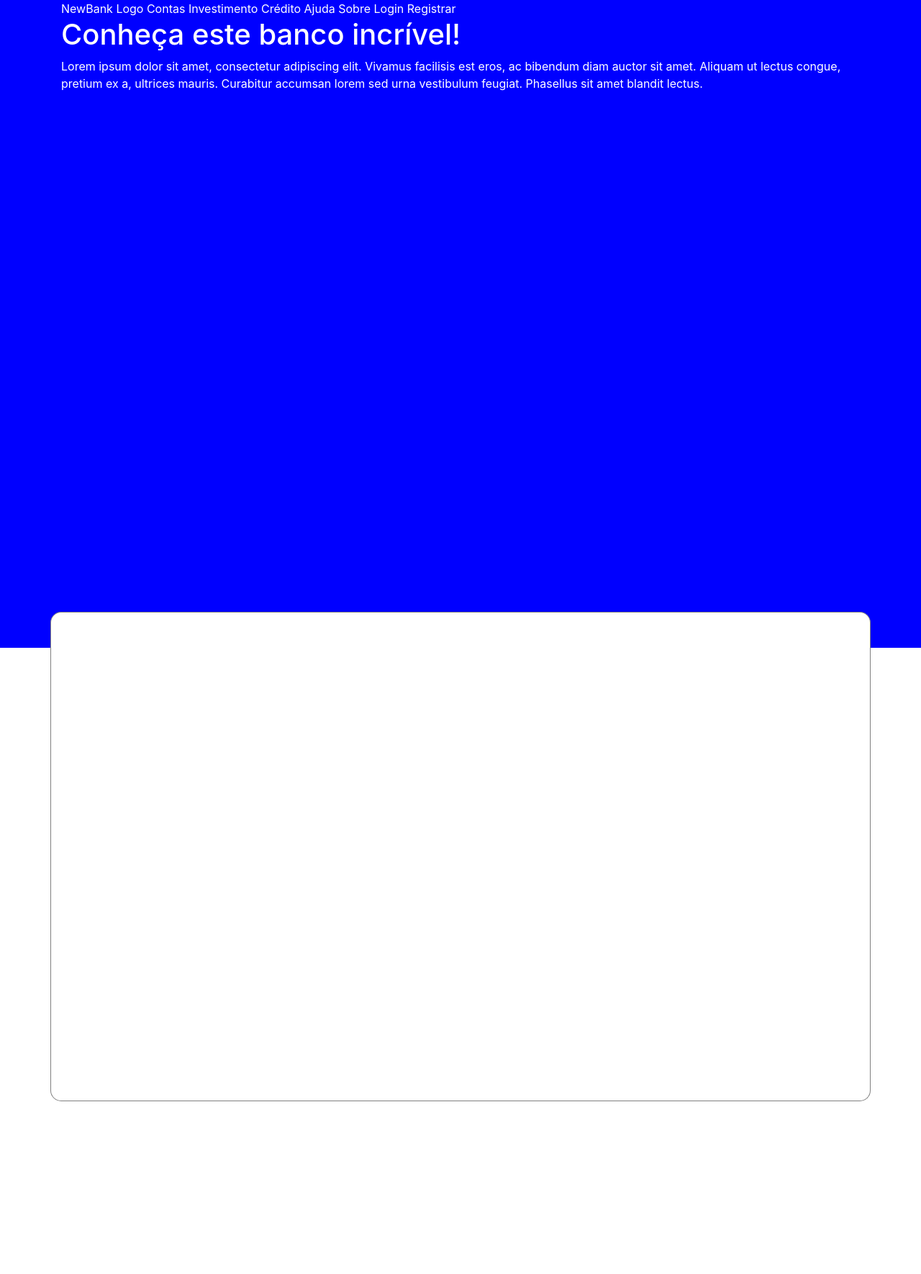
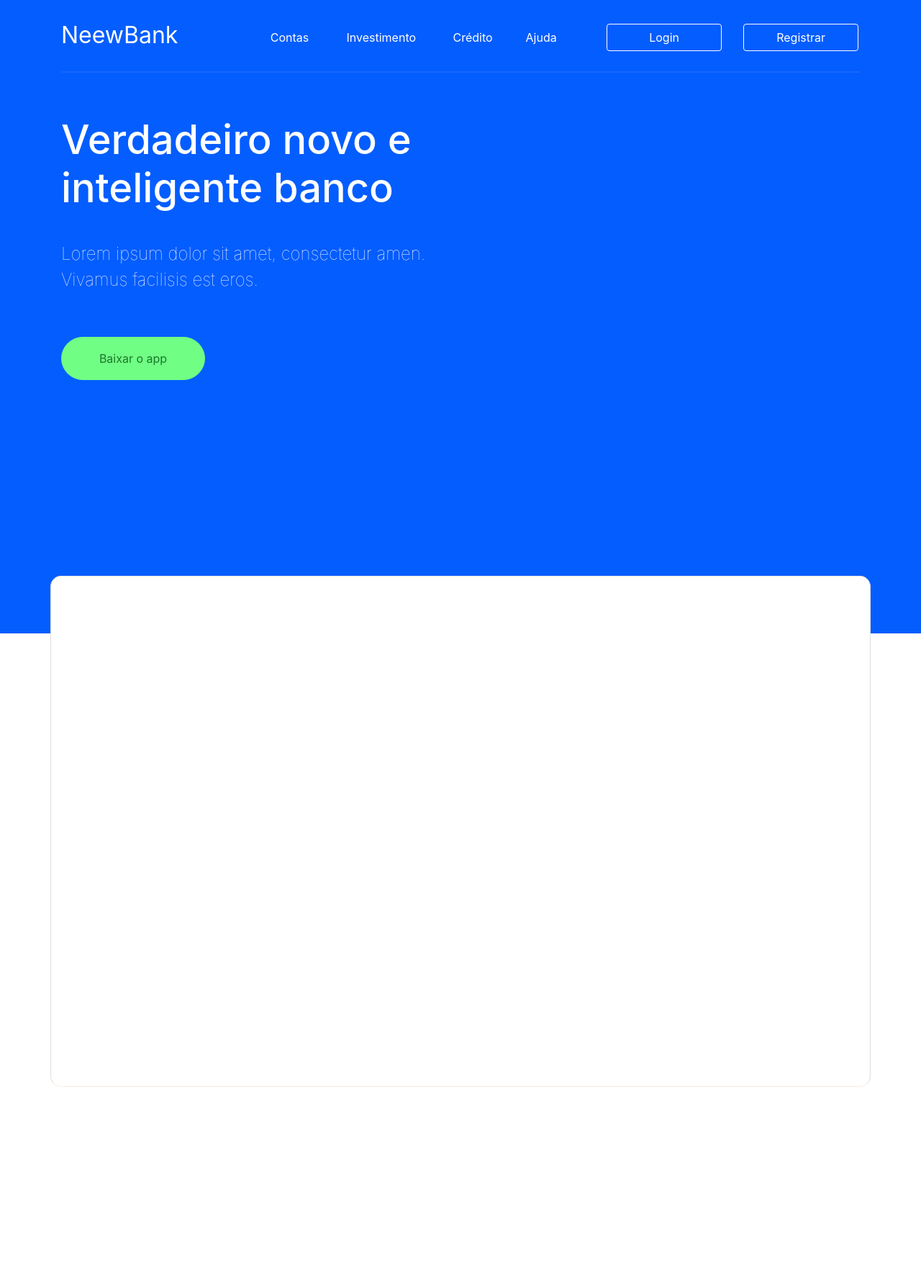
Before and after one commit to marchandrs/portfolio-banco, a PHP site: page / in a window 1280 px wide. Shown: the top 1770 px of the page at 72% size. Run offline with PHP 8.4, Linux system fonts and the light colour scheme.

Commit message:
partial designed index

```diff
--- a/css/main.css
+++ b/css/main.css
@@ -1,15 +1,41 @@
 .top-section {
 	min-height: 800px;
-	background-color: blue;
+	background-color: #045dff;
 	color: white;
 }
 
+header {
+	min-height: 85px;
+	padding-top: 15px;
+}
+
+nav {
+	/*text-align: center;*/
+	display: flex;
+	align-items: center;
+}
+
+.site-logo {
+	font-size: 32px;
+	margin-top: 10px;
+}
+
 .destaque-section {
+	margin-top: 60px;
+}
 
+.destaque-section h1 {
+	font-size: 56px;
+}
+
+.destaque-section p {
+	margin-top: 40px;
+	font-size: 24px;
+	font-weight: lighter;
 }
 
 .indicators-section {
-	min-height: 600px;
+	min-height: 230px;
 }
 
 .featured-section {
@@ -22,26 +48,26 @@
 }
 
 .mid-sec-top {
-	background-color: blue;
-	min-height: 80px;
-	padding-top: 50px;
+	background-color: #045dff;
+	/*min-height: 80px;
+	padding-top: 50px;*/
 }
 
 .big-card {
 	background-color: white;
-	border-left: 1px solid gray;
-	border-right: 1px solid gray;
+	border-left: 1px solid #dfdfdf;
+	border-right: 1px solid #dfdfdf;
 }
 
 .card-top {
-	min-height: 50px;
-	border-top: 1px solid gray;
+	min-height: 80px;
+	border-top: 1px solid #fceadc;
 	border-radius: 15px 15px 0 0;
 }
 
 .card-bottom {
 	min-height: 30px;
-	border-bottom: 1px solid gray;
+	border-bottom: 1px solid #fceadc;
 	border-radius: 0 0 15px 15px;
 }
 
@@ -49,3 +75,56 @@
 	min-height: 300px;
 	background-color: black;
 }
+
+.btn-header {
+	color: white;
+	border: 1px solid white;
+}
+
+.menu {
+	text-align: center;
+}
+
+.header-divider {
+	border-bottom: 2px solid #1767fe;
+	margin-top: 10px;
+	margin-right: 0px;
+	margin-left: 0px;
+}
+
+.btn-destaque-download {
+	margin-top: 45px;
+	min-height: 60px;
+	min-width: 200px;
+	border-radius: 30px;
+	background-color: #70fe84;
+	border-color: #70fe84;
+	color: #1c762c;
+	font-size: 16px;
+}
+
+.btn-destaque-download:hover,  .btn-destaque-download:focus{
+	background-color: #5ff077;
+	border-color: #5ff077;
+	color: #1c762c;
+}
+
+.btn-destaque-download:active {
+	background-color: #4ee169;
+	border-color: #4ee169;
+}
+
+@media only screen and (min-width: 768px) {
+	.menu {
+		margin-top: 15px;
+	}
+
+	.my-col-md-1dot5 {
+		flex: 0 0 14%;
+		max-width: 14%;
+	}
+
+	.my-offset-md-2dot5-percent {
+		margin-left: 2.5%;
+	}
+}
--- a/index.html
+++ b/index.html
@@ -8,29 +8,54 @@
     <!-- Bootstrap CSS -->
     <link rel="stylesheet" href="https://stackpath.bootstrapcdn.com/bootstrap/4.1.3/css/bootstrap.min.css" integrity="sha384-MCw98/SFnGE8fJT3GXwEOngsV7Zt27NXFoaoApmYm81iuXoPkFOJwJ8ERdknLPMO" crossorigin="anonymous">
 
-	<link rel="stylesheet" type="text/css" href="css/main.css">
+	  <link rel="stylesheet" type="text/css" href="css/main.css">
 
-    <title>NewBank</title>
+    <title>NeewBank</title>
   </head>
   <body>
 	<section class="container-fluid top-section">
 		<header>
 			<div class="container">
-				<span>NewBank Logo</span>
-				<span>Contas</span>
-				<span>Investimento</span>
-				<span>Crédito</span>
-				<span>Ajuda</span>
-				<span>Sobre</span>
-				<span>Login</span>
-				<span>Registrar</span>
+        <nav class="row">
+          <div class="col-12 col-md-3">
+            <p class="site-logo text-center text-md-left">NeewBank</p>
+          </div>
+          <div class="col-12 col-md-1">
+            <p class="menu">Contas</p>
+          </div>
+          <div class="col-12 col-md-2 my-col-md-1dot5">
+            <p class="menu">Investimento</p>
+          </div>
+          <div class="col-12 col-md-1">
+            <p class="menu">Crédito</p>
+          </div>
+          <div class="col-12 col-md-1">
+            <p class="menu">Ajuda</p>
+          </div>
+          <div class="col-12 col-md-2 my-offset-md-2dot5-percent">
+            <button type="button" class="btn btn-outline-primary btn-block btn-header">Login</button>
+          </div>
+          <div class="col-12 col-md-2">
+            <button type="button" class="btn btn-outline-primary btn-block btn-header">Registrar</button>
+          </div>
+        </nav>
+        <div class="row header-divider"></div>
 			</div>
 		</header>
 
 		<section class="container-fluid destaque-section">
 			<div class="container">
-				<h1>Conheça este banco incrível!</h1>
-				<p>Lorem ipsum dolor sit amet, consectetur adipiscing elit. Vivamus facilisis est eros, ac bibendum diam auctor sit amet. Aliquam ut lectus congue, pretium ex a, ultrices mauris. Curabitur accumsan lorem sed urna vestibulum feugiat. Phasellus sit amet blandit lectus.</p>
+        <div class="row">
+          <div class="col-12 col-md-6">
+            <h1>Verdadeiro novo e inteligente banco</h1>
+    				<p>Lorem ipsum dolor sit amet, consectetur amen. <br> Vivamus facilisis est eros. </p>
+          </div>
+        </div>
+        <div class="row">
+          <div class="col-6">
+            <button type="button" class="btn btn-lg btn-destaque-download">Baixar o app</button>
+          </div>
+        </div>
 			</div>
 		</section>
 
@@ -44,11 +69,15 @@
 			<div class="container big-card card-top"></div>
 		</div>
 
-		<div class="container big-card featured-section">
-		</div>
+    <div class="container-fluid">
+      <div class="container big-card featured-section">
+  		</div>
+    </div>
 
-		<div class="container big-card card-bottom">
-		</div>
+    <div class="container-fluid">
+      <div class="container big-card card-bottom">
+  		</div>
+    </div>
 	</section>
 
 	<footer class="bottom-section">
```
